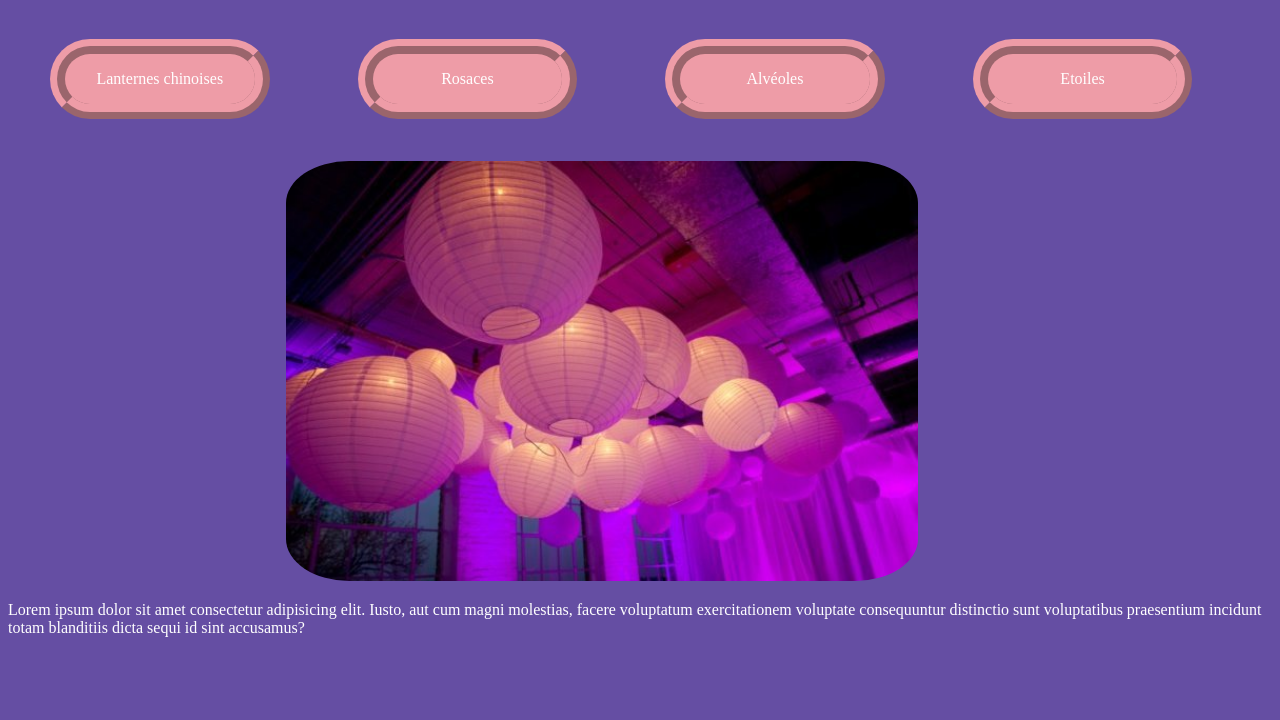
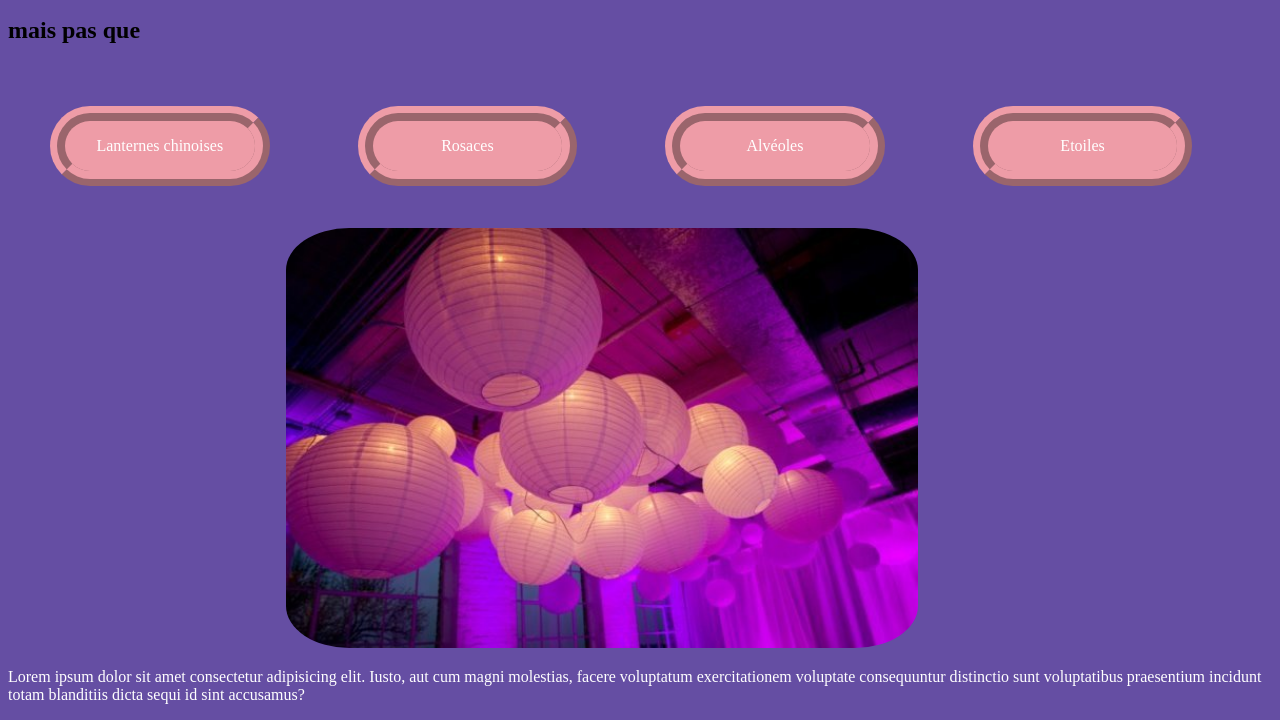
Before and after one commit to Anakin-66/exo_git, a plain HTML site: page index.html in a window 1280 px wide. Shown: the part 115-835 px from the top of the page. Before the commit the page ends 800 px from the top, so only its background shows below. Drawn offline with Linux system fonts and the light colour scheme.

Commit message:
branche fork modif h2

```diff
--- a/index.html
+++ b/index.html
@@ -10,6 +10,7 @@
     <body>
 
         <h1>Lanterne de papierxqs</h1>
+        <h2>mais pas que</h2>
         <div class="bouton_1">
             <p>Lanternes chinoises</p>
         </div>
```
